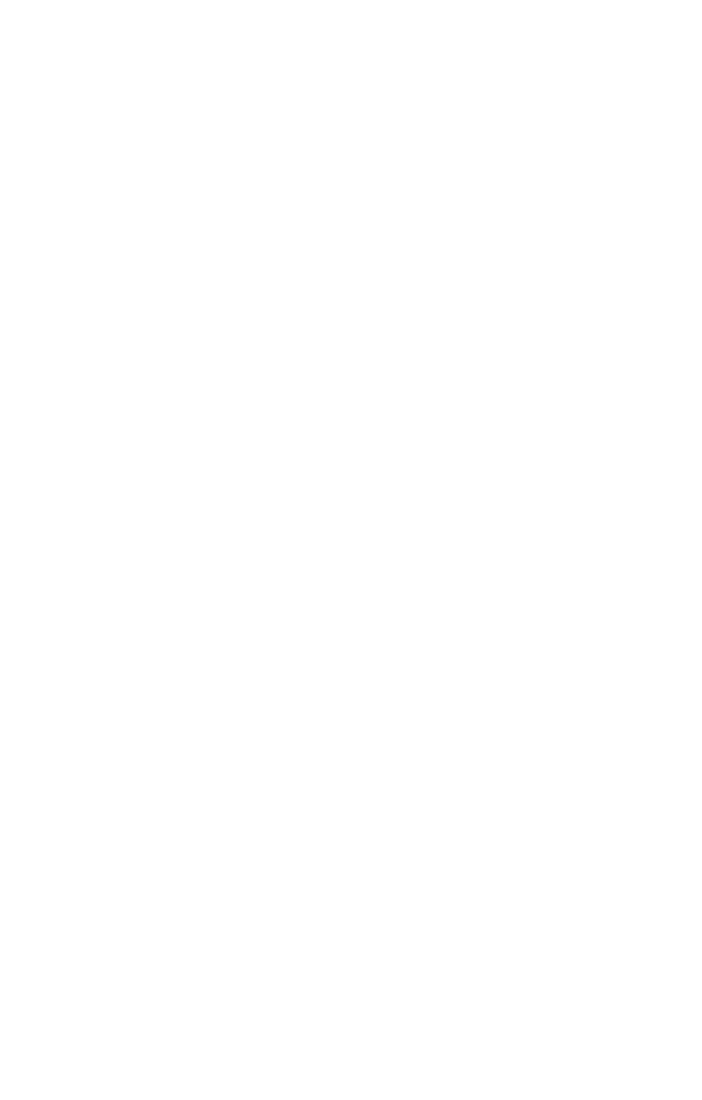
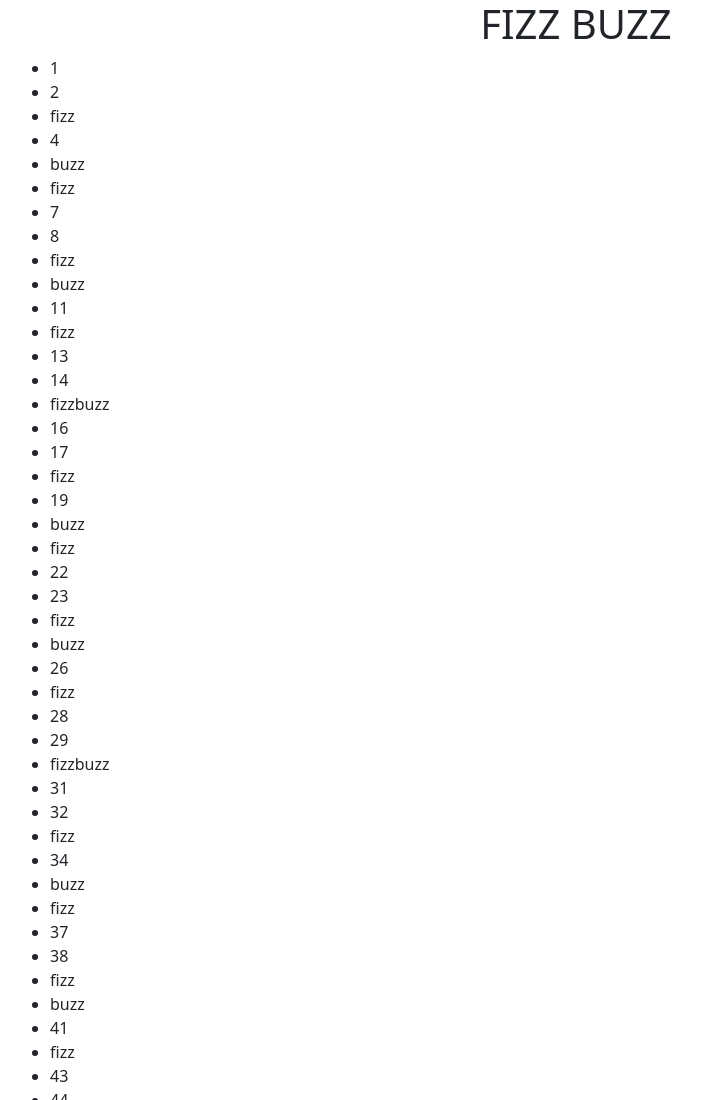
Before and after one commit to MatteoGiuntella/js-fizzbuzz, a plain HTML site: page index.html in a window 1280 px wide. Shown: the top 1100 px of the page, without its empty margins (64-766 px from the left). Before the commit the page ends 800 px from the top, so only its background shows below. Drawn offline with nearby package versions, Linux system fonts and the light colour scheme.

Commit message:
fine senza bonus

```diff
--- a/index.html
+++ b/index.html
@@ -8,7 +8,7 @@
     <link rel="stylesheet" href="https://cdnjs.cloudflare.com/ajax/libs/font-awesome/6.4.2/css/all.min.css" integrity="sha512-z3gLpd7yknf1YoNbCzqRKc4qyor8gaKU1qmn+CShxbuBusANI9QpRohGBreCFkKxLhei6S9CQXFEbbKuqLg0DA==" crossorigin="anonymous" referrerpolicy="no-referrer"/>
     <link href="https://cdn.jsdelivr.net/npm/bootstrap@5.3.2/dist/css/bootstrap.min.css" rel="stylesheet" integrity="sha384-T3c6CoIi6uLrA9TneNEoa7RxnatzjcDSCmG1MXxSR1GAsXEV/Dwwykc2MPK8M2HN" crossorigin="anonymous">
 
-    <title>Template</title>
+    <title>FizzBuzz</title>
   </head>
   <body>
 
@@ -19,10 +19,10 @@
             <main>
 
               <div class="container">
+                  <h1 class="text-center">FIZZ BUZZ</h1>
+                  <ul id="myul">
 
-                <ul>
-
-                </ul>
+                  </ul>
 
               </div>
 
--- a/javascript/script.js
+++ b/javascript/script.js
@@ -19,4 +19,43 @@
 
 // 2- tutti i e 3 e i mulitpli di 3 dovranno avre 'fizz' al posto del numero
 
-// 3- i 5 dovranno avere 'buzz' e i multipli di 5 'fizzbuzz'
+// 3- i 5 dovranno avere 'buzz'
+
+// 4- 15 e multipli di 15 dovranno avere 'fizzbuzz'
+
+
+// let prova = 1;
+// console.log(prova);
+
+let myelement = '';
+let ul = document.getElementById('myul')
+
+for (let i = 1 ; i <= 100; i++) {
+
+    if ( i % 15 == 0){
+
+        myelement = ('fizzbuzz');
+
+    }
+
+     else if ( i % 3 == 0 ) {
+
+
+        myelement = ('fizz');
+
+    }
+    else if ( i % 5 == 0 ) {
+
+
+        myelement = ('buzz');
+
+    }
+
+    else myelement = i
+
+
+    console.log(myelement)
+    let li = document.createElement('li');
+    li.append(myelement);
+    ul.append(li);
+}
```
